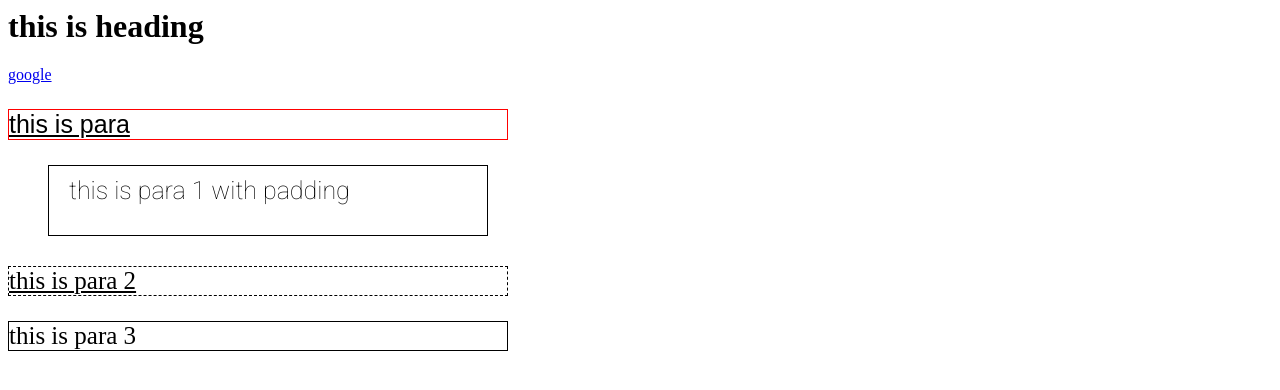
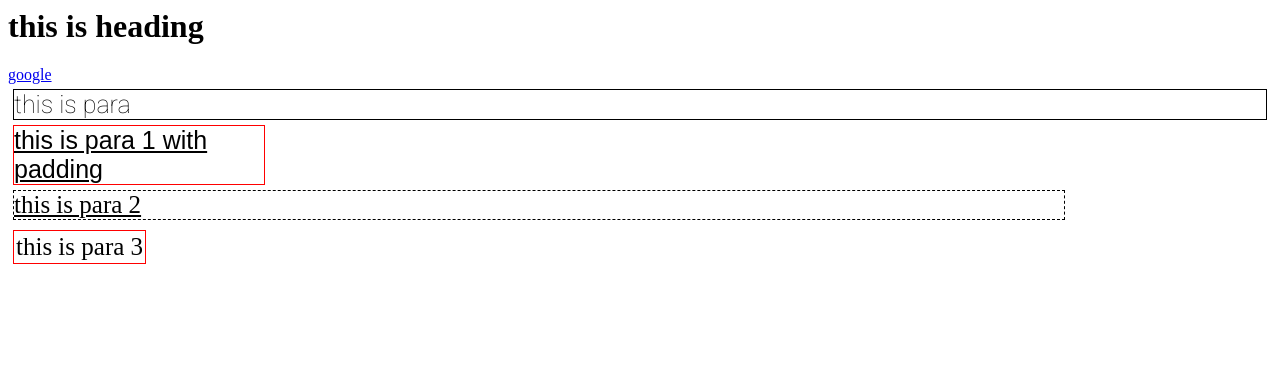
Before and after one commit to iprash155/100DaysOfCode, a PHP site: page /css_properties.html in a window 1280 px wide. Shown: the top 390 px of the page. Run offline with PHP 8.4, Linux system fonts and the light colour scheme; some web fonts are replaced.

Commit message:
new properties practised

```diff
--- a/css/style.css
+++ b/css/style.css
@@ -1,42 +1,44 @@
 
-div{
-    width: 500px;
-}
 p{
     border: black 1px solid;
-}
-.a{
-   font-family:'Roboto', sans-serif;
-    font-size: 25px;
-    text-align: left;
-    padding: 10px 40px 30px 20px;
-   margin: 10px 20px 30px 40px;
-    box-sizing: 400px;
-
+    margin: 5px;
 }
 #a{
-  text-align: left;
+    font-family:'Roboto', sans-serif;
+     font-size: 25px;
+
+
+
+
+ }
+#b{
+
     text-decoration: underline;
     font-size: 25px;
     font-family:'Smooch Sans', sans-serif;
     border-style: solid;
     border-color: red;
+    display: block;
+    width: 250px;
 
 }
-#b{
 
-    text-align: left;
+#c{
+
+
     text-decoration: underline;
     border-style: dashed;
     border-width: 1px;
     font-size: 25px;
-    font-family:Roboto Mono', monospace;
+    display: block;
+    width: 1050px;
 
 }
-#c{
-    text-align: left;
+#d{
+
     text-decoration: none;
     font-size: 25px;
-    border: red solid 1px
-    padding:
+    border: red solid 1px;
+    padding: 2px;
+    display: inline-block;
 }
--- a/css_properties.html
+++ b/css_properties.html
@@ -24,9 +24,9 @@
         <h1>this is heading </h1>
         <a href="http://google.com" target="_blank">google</a>
         <p id="a">this is para </p>
-        <p class="a">this is para 1 with padding</p>
-        <p id="b">this is para 2</p>
-        <p id="c">this is para 3</p>
+        <p id="b">this is para 1 with padding</p>
+        <p id="c">this is para 2</p>
+        <p id="d">this is para 3</p>
     </div>
 
 </body>
```
